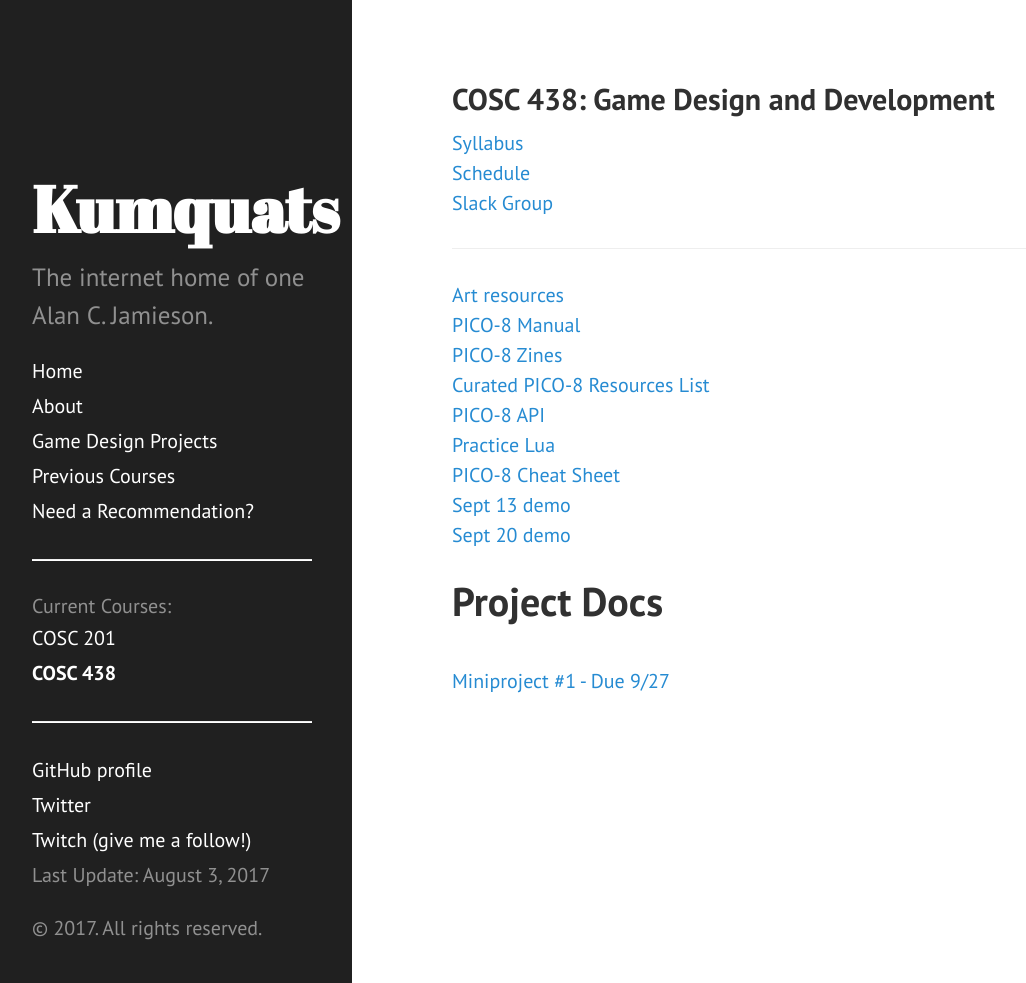
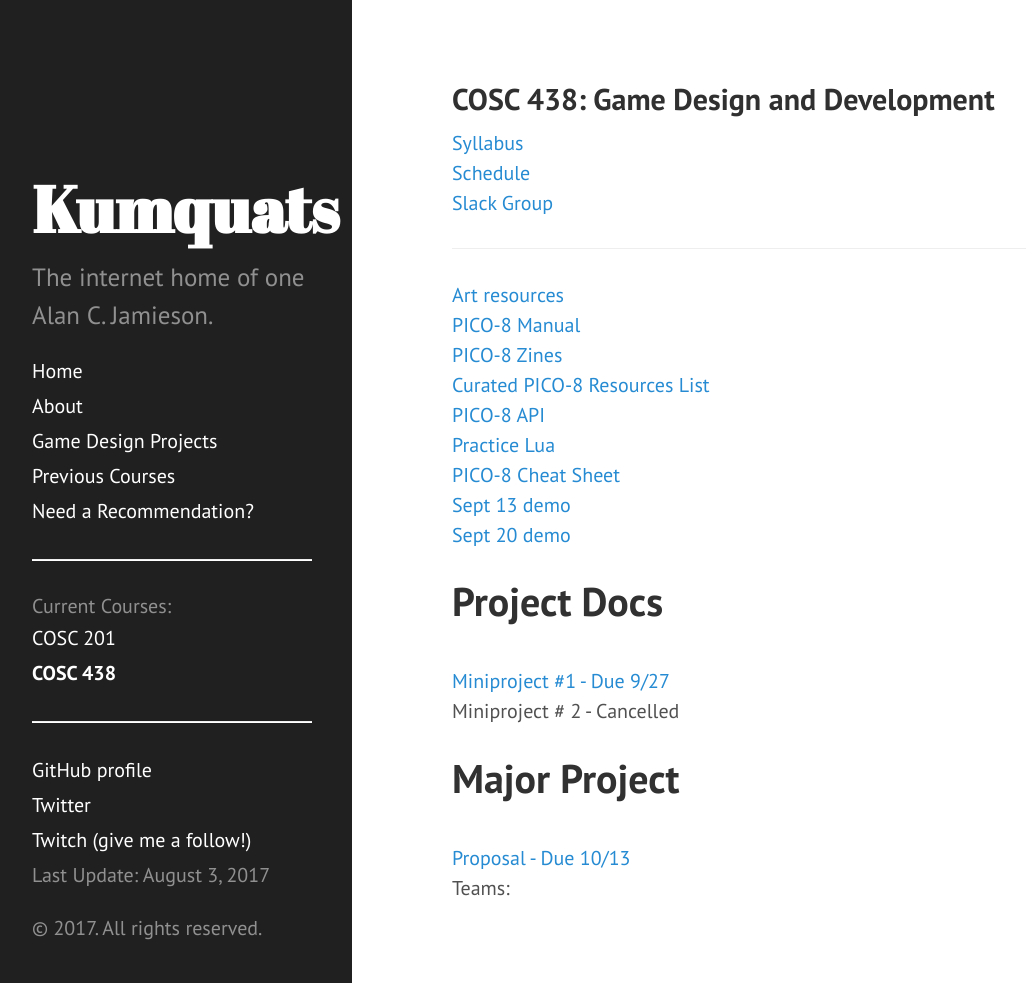
Before and after one commit to ripark/ripark.github.io, a Jekyll site: the page built from f17/cosc438.html, in a window 1280 px wide and 983 px high. Shown: the whole window, without its empty margins (8-1034 px from the left). Built offline with Jekyll 4.4.1, drawn with Linux system fonts in a browser that asks for light colours; Markdown is read by kramdown in place of the engine named in the settings.

Commit message:
All the stuff!

```diff
--- a/f17/cosc438.html
+++ b/f17/cosc438.html
@@ -33,3 +33,10 @@ shorttitle: "COSC 438"
 <br>
 <a href="http://ripark.github.io/f17/COSC438Proj1.pdf">Miniproject #1 - Due 9/27</a>
 <br>
+Miniproject # 2 - Cancelled
+<br>
+<h1> Major Project</h1>
+<br>
+<a href="http://ripark.github.io/f17/COSC438WrittenProp.pdf">Proposal - Due 10/13</a>
+<br>
+Teams:
```
Also changed, not shown: 2 other files.
